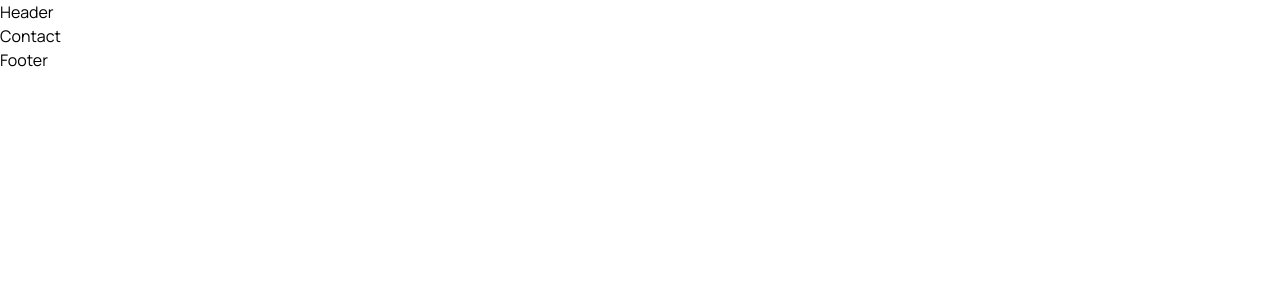
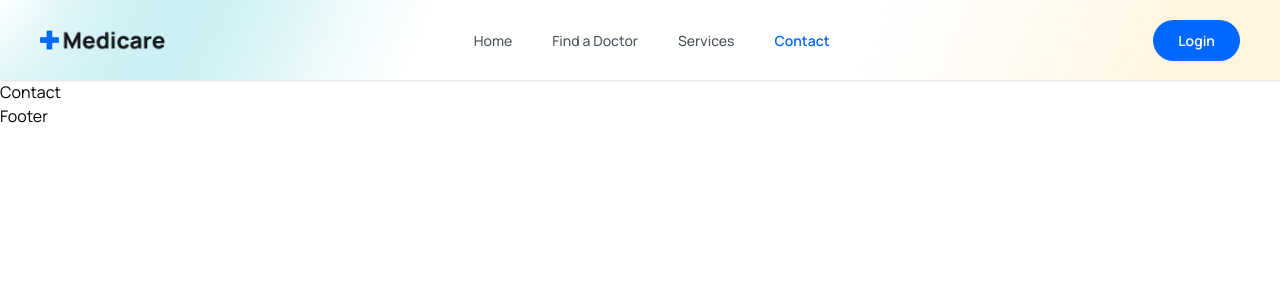
Before and after one commit to Arunabh-Sen/medicare-application-minor-project, a React (Vite) app in the folder frontend/: page /contact in a window 1280 px wide. Shown: the top 300 px of the page. Built offline with nearby package versions, Linux system fonts and the light colour scheme.

Commit message:
added navigation bar and mobile component

```diff
--- a/frontend/src/App.css
+++ b/frontend/src/App.css
@@ -1,10 +1,66 @@
-@import url("https://fonts.googleapis.com/css2?family=Inter:ital,opsz,wght@0,14..32,100..900;1,14..32,100..900&family=Manrope:wght@200..800&family=Poppins:ital,wght@0,100;0,200;0,300;0,400;0,500;0,600;0,700;0,800;0,900;1,100;1,200;1,300;1,400;1,500;1,600;1,700;1,800;1,900&display=swap");
-*{
-    margin: 0;
-    padding: 0;
-    box-sizing: border-box;
+@import url("https://fonts.googleapis.com/css2?family=Manrope:wght@200..800&display=swap");
+
+* {
+  margin: 0;
+  padding: 0;
+  box-sizing: border-box;
 }
 
-body{
-    font-family: 'Manrope', sans-serif;
+body {
+  font-family: "Manrope", sans-serif;
 }
+
+/* Sticky Header */
+
+.sticky__header {
+  width: 100%;
+  height: 80px;
+  line-height: 80px;
+  position: sticky;
+  top: 0;
+  left: 0;
+  z-index: 99999;
+  box-shadow: 0 2px 10px rgba(0, 0, 0, 0.1);
+}
+
+/* Desktop Menu */
+
+.menu {
+  display: flex;
+  align-items: center;
+  gap: 40px;
+  list-style: none;
+}
+
+/* Mobile */
+
+@media only screen and (max-width: 768px) {
+  .navigation {
+    width: 100%;
+    height: 100%;
+    position: fixed;
+    top: 0;
+    left: 0;
+    z-index: 100;
+    background: #00000084;
+    display: none;
+  }
+
+  .menu {
+    width: 15rem;
+    height: 100%;
+    position: absolute;
+    top: 0;
+    right: 0;
+    background: #fff;
+    z-index: 200;
+    flex-direction: column;
+    justify-content: center;
+    align-items: center;
+    line-height: 30px;
+  }
+
+  .show__menu {
+    display: block;
+  }
+}
--- a/frontend/src/components/Header/Header.jsx
+++ b/frontend/src/components/Header/Header.jsx
@@ -1,9 +1,119 @@
-import React from 'react'
+import React, { useEffect, useRef } from "react";
+import logo from "../../assets/images/logo.png";
+import userImg from "../../assets/images/avatar-icon.png";
+import { NavLink, Link } from "react-router-dom";
+import { BiMenu } from "react-icons/bi";
+
+const navLinks = [
+  { path: "/home", display: "Home" },
+  { path: "/doctors", display: "Find a Doctor" },
+  { path: "/services", display: "Services" },
+  { path: "/contact", display: "Contact" },
+];
 
 const Header = () => {
+  const headerRef = useRef(null);
+  const menuRef = useRef(null);
+
+  // Sticky header
+  const handleStickyHeader = () => {
+    if (window.scrollY > 80) {
+      headerRef.current.classList.add("sticky__header");
+    } else {
+      headerRef.current.classList.remove("sticky__header");
+    }
+  };
+
+  useEffect(() => {
+    window.addEventListener("scroll", handleStickyHeader);
+
+    return () => window.removeEventListener("scroll", handleStickyHeader);
+  }, []);
+
+  // Mobile menu toggle
+  const toggleMenu = () => menuRef.current.classList.toggle("show__menu");
+
   return (
-    <div>Header</div>
-  )
-}
+    <header
+      className="shadow-sm header sticky top-0 z-50 bg-white"
+      ref={headerRef}
+    >
+      <div
+        style={{
+          width: "100%",
+          padding: "0 40px",
+          minHeight: "80px",
+          display: "flex",
+          alignItems: "center",
+          justifyContent: "space-between",
+        }}
+      >
+        {/* Logo */}
+        <Link to="/home">
+          <img src={logo} alt="Logo" style={{ height: "32px" }} />
+        </Link>
 
-export default Header
+        {/* Nav */}
+        <nav ref={menuRef} className="navigation" onClick={toggleMenu}>
+          <ul className="menu">
+            {navLinks.map((link, index) => (
+              <li key={index}>
+                <NavLink
+                  to={link.path}
+                  className={({ isActive }) =>
+                    isActive
+                      ? "text-[var(--primaryColor)] text-sm font-semibold"
+                      : "text-[var(--textColor)] text-sm font-medium hover:text-[var(--primaryColor)]"
+                  }
+                >
+                  {link.display}
+                </NavLink>
+              </li>
+            ))}
+          </ul>
+        </nav>
+
+        {/* Right side */}
+        <div style={{ display: "flex", alignItems: "center", gap: "16px" }}>
+          <Link to="/">
+            <img
+              src={userImg}
+              alt=""
+              className="hidden"
+              style={{
+                height: "36px",
+                width: "36px",
+                borderRadius: "50%",
+                cursor: "pointer",
+              }}
+            />
+          </Link>
+
+          <Link to="/login">
+            <button
+              style={{
+                backgroundColor: "#0067ff",
+                color: "white",
+                fontSize: "14px",
+                fontWeight: "600",
+                padding: "10px 25px",
+                borderRadius: "50px",
+                border: "none",
+                cursor: "pointer",
+              }}
+            >
+              Login
+            </button>
+          </Link>
+
+          {/* Mobile menu icon */}
+          <span className="md:hidden" onClick={toggleMenu}>
+            <BiMenu className="w-6 h-6 cursor-pointer" />
+          </span>
+        </div>
+      </div>
+    </header>
+  );
+};
+
+export default Header;
--- a/frontend/src/index.css
+++ b/frontend/src/index.css
@@ -1,58 +1,85 @@
 @import "tailwindcss";
-@reference utilities;
 
-/* Custom color tokens */
+/* Global reset */
+* {
+  margin: 0;
+  padding: 0;
+  box-sizing: border-box;
+}
+
+body {
+  font-family: system-ui, -apple-system, BlinkMacSystemFont, sans-serif;
+}
+
+/* Color tokens */
 :root {
   --primaryColor: #0067ff;
   --headingColor: #181a1e;
   --textColor: #4e545f;
 }
 
-@layer base {
-  section {
-    @apply py-[75px];
-  }
+/* Layout */
+
+.container {
+  max-width: 1320px; /* increased from 1100px */
+  margin: 0 auto;
+  padding-left: 24px;
+  padding-right: 24px;
 }
 
-@layer components {
-  .container {
-    @apply max-w-full w-[1440px] px-5 mx-auto;
+section {
+  padding: 75px 0;
 }
 
+/* Components */
+
 .btn {
-    background-color: var(--primaryColor);
-    @apply py-[15px] px-[35px] rounded-[50px] text-white font-[600] mt-[38px];
+  background: var(--primaryColor);
+  padding: 15px 35px;
+  border-radius: 50px;
+  color: white;
+  font-weight: 600;
+  margin-top: 38px;
 }
 
 .heading {
+  font-size: 44px;
+  line-height: 54px;
+  font-weight: 700;
   color: var(--headingColor);
-    @apply text-[44px] leading-[54px] font-[700];
 }
 
 .text__para {
+  font-size: 18px;
+  line-height: 30px;
   color: var(--textColor);
-    @apply text-[18px] leading-[30px] font-[400] mt-[18px];
-  }
+  margin-top: 18px;
 }
 
 /* Responsive */
 
 @media (max-width: 1024px) {
   section {
-    @apply py-[35px];
-  }
-
-  .container {
-    @apply w-full;
+    padding: 35px 0;
   }
 }
 
 @media (max-width: 768px) {
   .heading {
-    @apply text-[26px] leading-[36px];
+    font-size: 26px;
+    line-height: 36px;
   }
 
   .text__para {
-    @apply text-[16px] leading-7 mt-3;
+    font-size: 16px;
+    line-height: 28px;
+    margin-top: 12px;
   }
 }
+
+.header {
+  background-image: url("./assets/images/mask.png");
+  background-repeat: no-repeat;
+  background-position: center top;
+  background-size: cover;
+}
```
Lines whose indentation alone changed are shown as unchanged.
